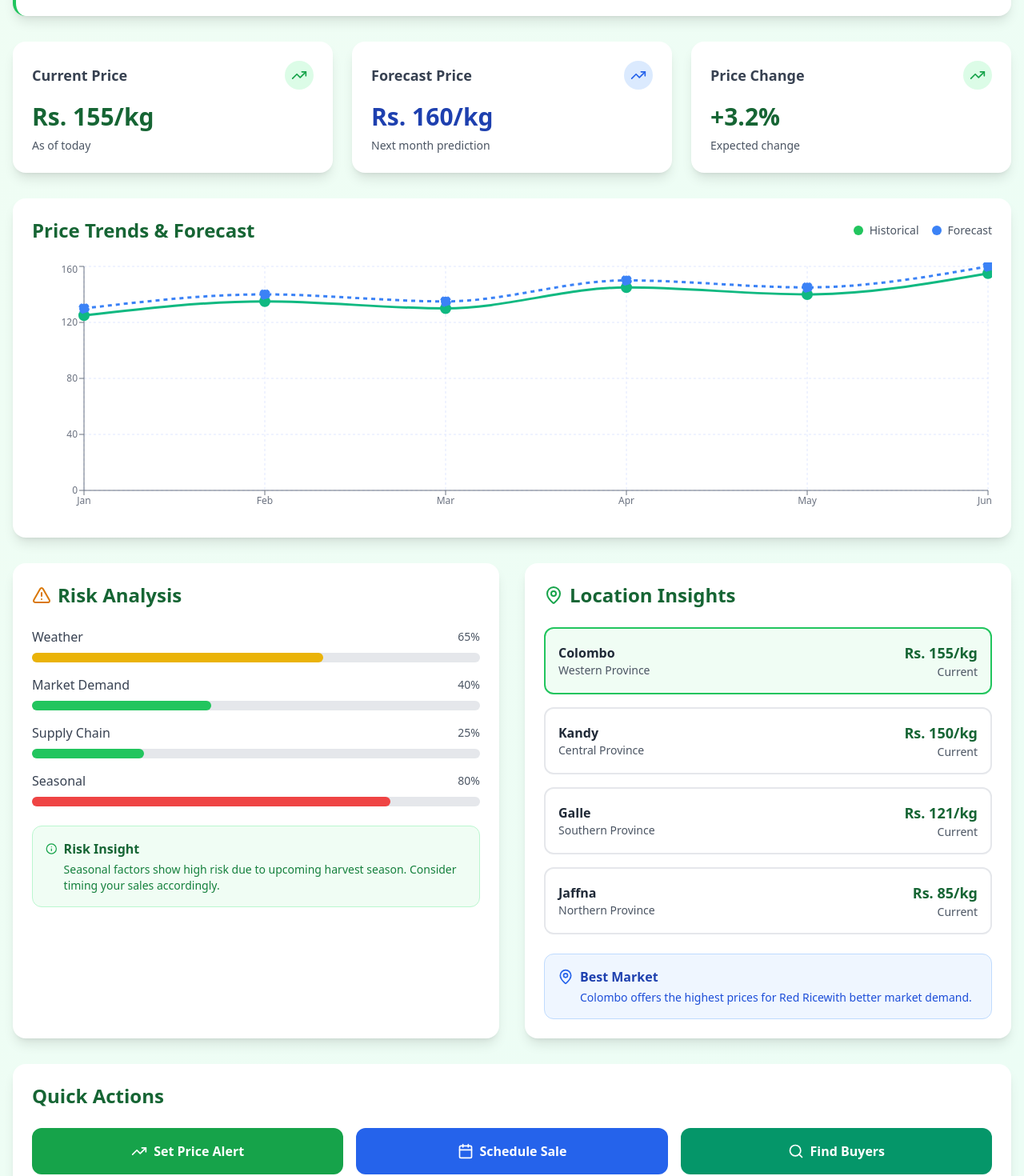
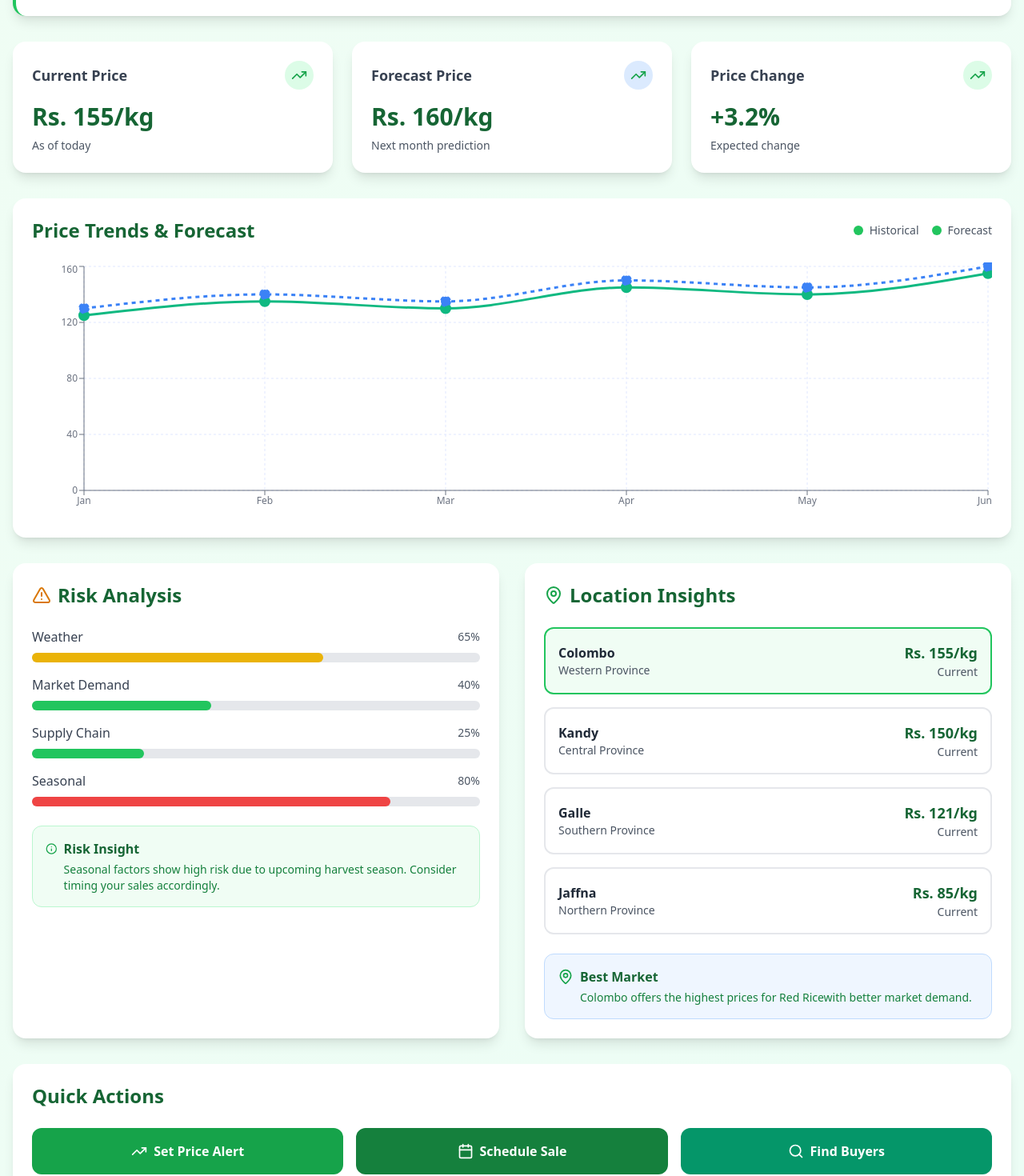
Before and after one commit to SeniruR/Agrovia, a React (Vite) app: page /priceforcast in a window 1280 px wide. Shown: the part 620-2090 px from the top of the page at 80% size. Built offline with nearby package versions, Linux system fonts and the light colour scheme.

Commit message:
change button colours

```diff
--- a/src/pages/PriceForcasting.jsx
+++ b/src/pages/PriceForcasting.jsx
@@ -260,10 +260,10 @@
             <div className="flex items-center justify-between mb-4">
               <h3 className="text-lg font-semibold text-gray-700">Forecast Price</h3>
               <div className="bg-blue-100 p-2 rounded-full">
-                <TrendingUp className="w-5 h-5 text-blue-600" />
+                <TrendingUp className="w-5 h-5 text-green-600" />
               </div>
             </div>
-            <div className="text-3xl font-bold text-blue-800 mb-2">
+            <div className="text-3xl font-bold text-green-800 mb-2">
               Rs. {forecastPrice}/kg
             </div>
             <p className="text-sm text-gray-600">Next month prediction</p>
@@ -296,7 +296,7 @@
                 <span className="text-sm text-gray-600">Historical</span>
               </div>
               <div className="flex items-center gap-2">
-                <div className="w-3 h-3 bg-blue-500 rounded-full"></div>
+                <div className="w-3 h-3 bg-green-500 rounded-full"></div>
                 <span className="text-sm text-gray-600">Forecast</span>
               </div>
             </div>
@@ -428,10 +428,10 @@
 
             <div className="mt-6 p-4 bg-blue-50 rounded-xl border border-blue-200">
               <div className="flex items-start gap-2">
-                <MapPin className="w-5 h-5 text-blue-600 mt-0.5" />
+                <MapPin className="w-5 h-5 text-green-600 mt-0.5" />
                 <div>
-                  <h4 className="font-semibold text-blue-800 mb-1">Best Market</h4>
-                  <p className="text-sm text-blue-700">
+                  <h4 className="font-semibold text-green-800 mb-1">Best Market</h4>
+                  <p className="text-sm text-green-700">
                     Colombo offers the highest prices for {crops.find(c => c.value === selectedCrop)?.label}
                     with better market demand.
                   </p>
@@ -449,7 +449,7 @@
               <TrendingUp className="w-5 h-5" />
               Set Price Alert
             </button>
-            <button className="bg-blue-600 hover:bg-blue-700 text-white font-semibold py-4 px-6 rounded-xl transition-colors flex items-center justify-center gap-2">
+            <button className="bg-green-700 hover:bg-green-700 text-white font-semibold py-4 px-6 rounded-xl transition-colors flex items-center justify-center gap-2">
               <Calendar className="w-5 h-5" />
               Schedule Sale
             </button>
```
